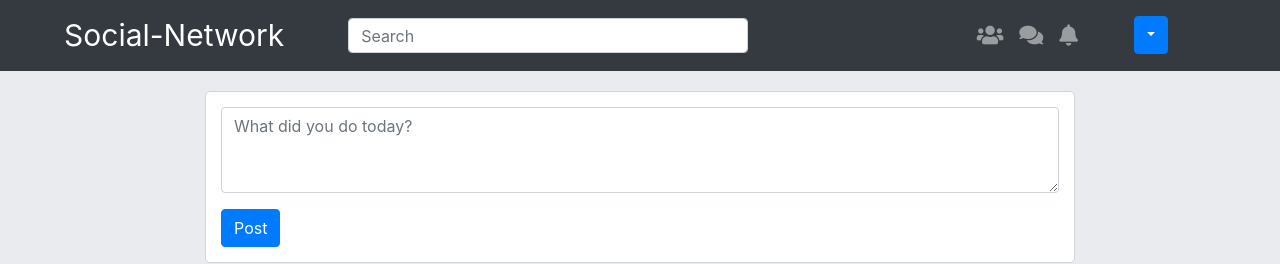
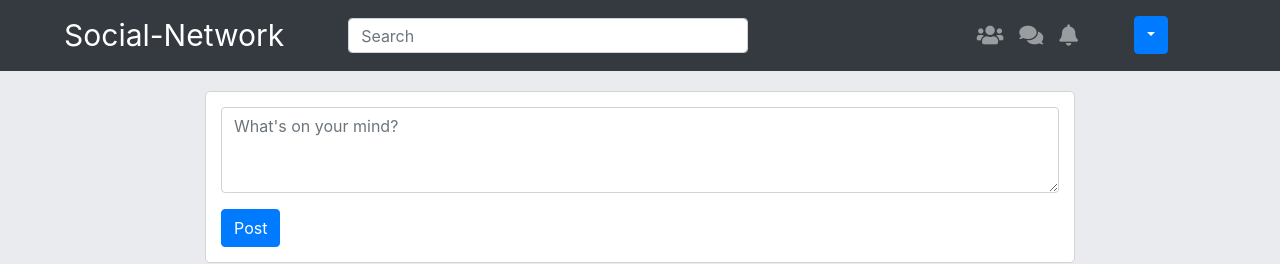
Before and after one commit to MonteyMontey/social-net-front, a React (Create React App) app: page /frontpage in a window 1280 px wide. Shown: the top 264 px of the page. Built offline with nearby package versions, Linux system fonts and the light colour scheme.

Commit message:
send post to backend

```diff
--- a/src/components/front-page/CreatePostPrompt.js
+++ b/src/components/front-page/CreatePostPrompt.js
@@ -1,16 +1,37 @@
 import React from 'react'
-import {Form, Button } from "react-bootstrap";
+import { Form, Button } from "react-bootstrap";
 import InfiniteScroll from 'react-infinite-scroll-component';
+import Axios from 'axios';
 
 class CreatePostPrompt extends React.Component {
 
+  submitPost = e => {
+    let post = {};
+    post.user = "PLACEHOLDER_USER_ID";
+    post.body = e.target.post.value;
+
+    Axios.post('/post', post)
+      .then(res => {
+        console.log("Successfully sent post data to backend", res);
+        // go on ...
+      })
+      .catch((error) => {
+        console.log("Something went wrong", error.response);
+      });
+
+    e.preventDefault()
+  }
+
   render() {
     return (
-      <Form style={{borderStyle: "solid", borderWidth: "1px", borderColor: "LightGray", borderRadius: "5px",
-       marginTop: "20px", marginBottom: "50px", padding: "15px", backgroundColor: "white"}}>
+      <Form onSubmit={this.submitPost}
+        style={{
+          borderStyle: "solid", borderWidth: "1px", borderColor: "LightGray", borderRadius: "5px",
+          marginTop: "20px", marginBottom: "50px", padding: "15px", backgroundColor: "white"
+        }}>
         <Form.Group>
-          <Form.Control as="textarea" rows="3" maxLength={4}
-            placeholder="What did you do today?" />
+          <Form.Control id="post" as="textarea" rows="3" maxLength={280}
+            placeholder="What's on your mind?" />
         </Form.Group>
         <Button variant="primary" type="submit">Post</Button>
       </Form>
```
